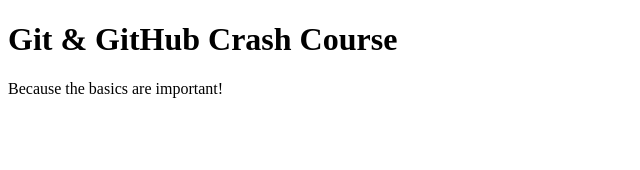
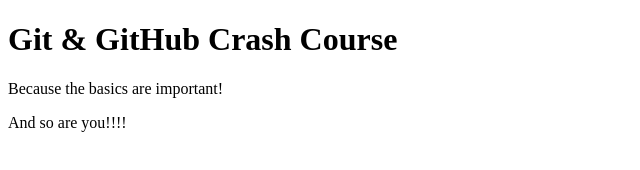
Before and after one commit to rahulgunner/github-crash-course, a plain HTML site: page index.html in a window 1280 px wide. Shown: the whole page, without its empty margins (0-640 px from the left). Drawn offline with Linux system fonts and the light colour scheme.

Commit message:
second commit

```diff
--- a/index.html
+++ b/index.html
@@ -9,5 +9,6 @@
   <body>
     <h1>Git & GitHub Crash Course</h1>
     <p>Because the basics are important!</p>
+    <p>And so are you!!!!</p>
   </body>
 </html>
```
